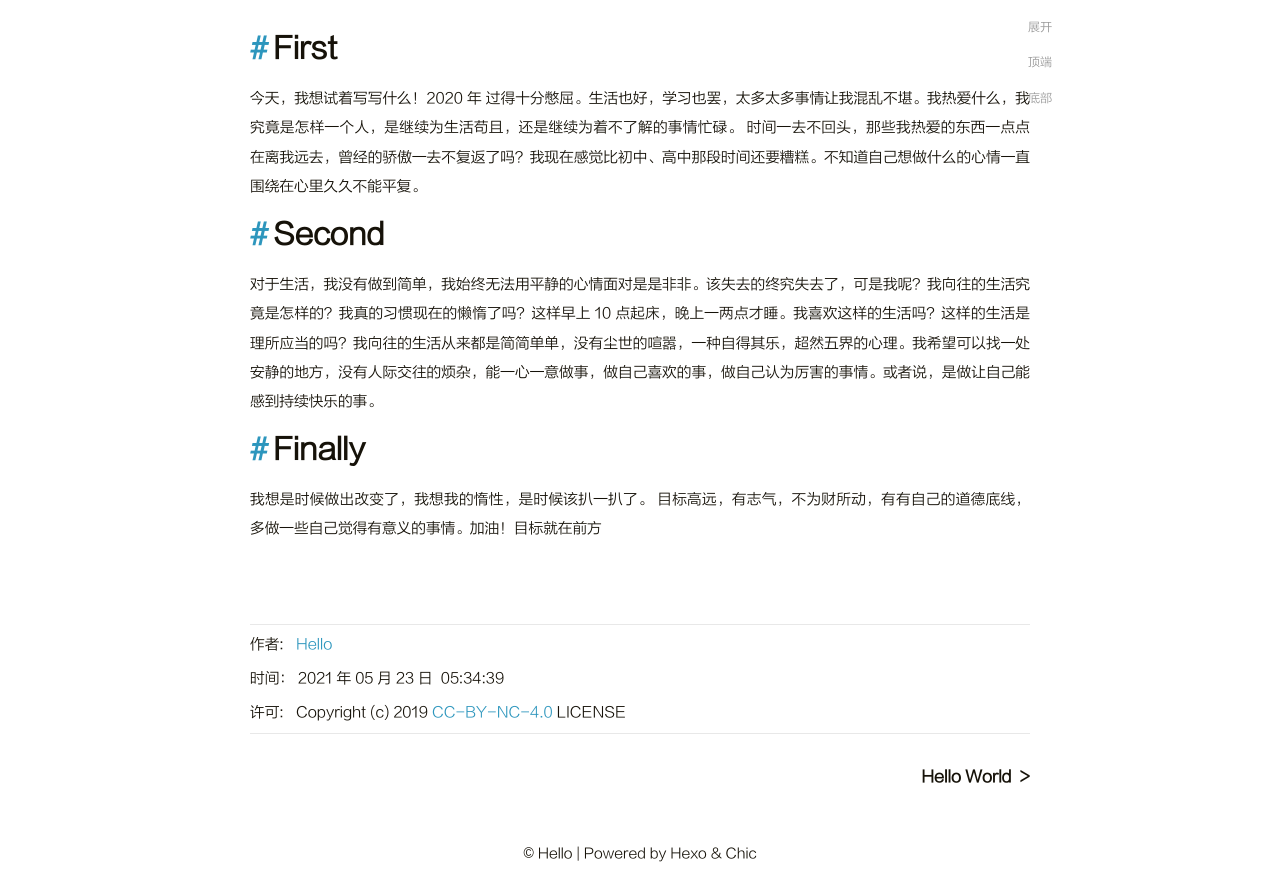
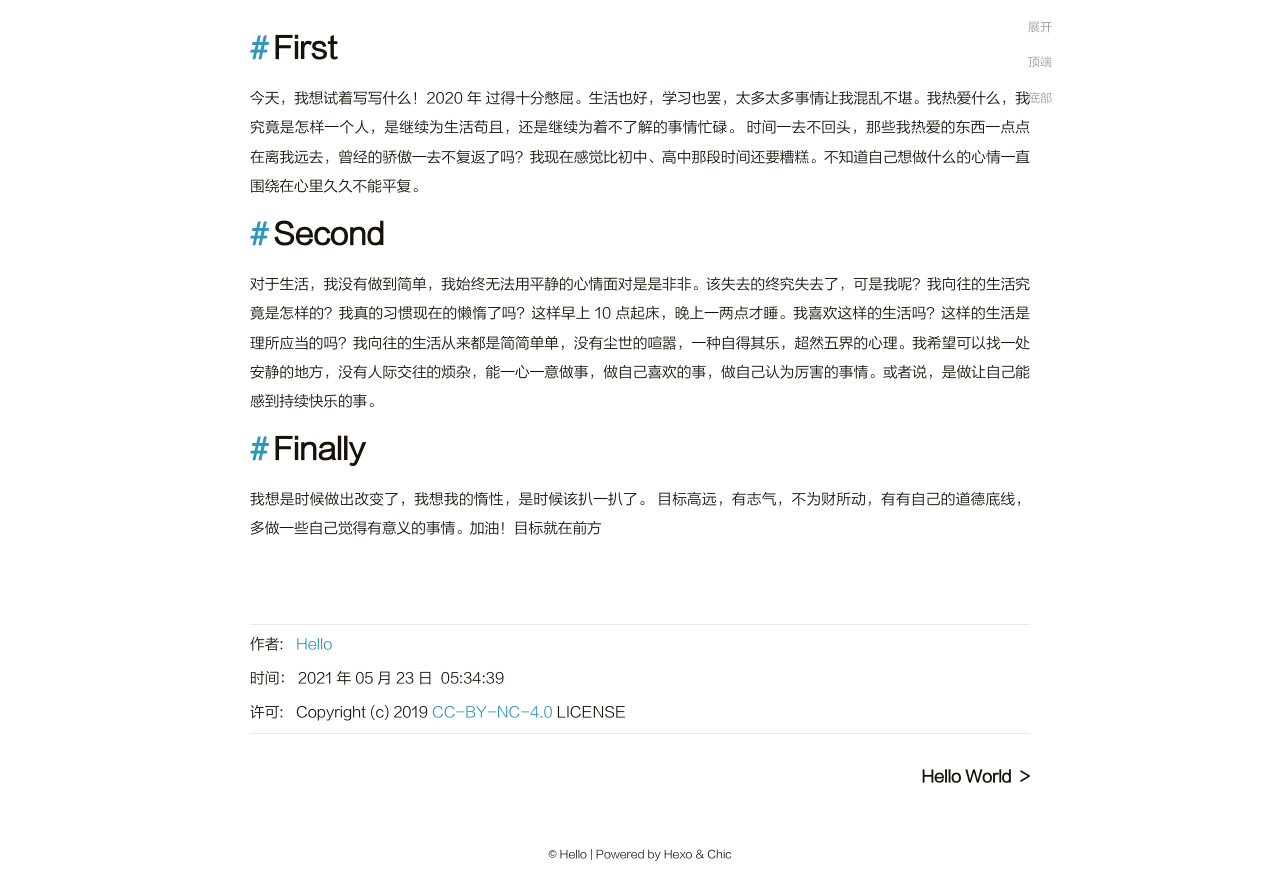
Before and after one commit to ypmonitor/ypmonitor.github.io, a plain HTML site: page 2021/05/23/It-s-Time-To-Change/index.html in a window 1280 px wide. Shown: the part 186-1073 px from the top of the page. Drawn offline with Linux system fonts and the light colour scheme.

Commit message:
Site updated: 2021-05-23 15:18:39

```diff
--- a/2021/05/23/It-s-Time-To-Change/index.html
+++ b/2021/05/23/It-s-Time-To-Change/index.html
@@ -292,7 +292,7 @@
         </div>
         <footer id="footer" class="footer">
     <div class="copyright">
-        <span style="font-size: 14px;">© Hello | Powered by <a href="https://hexo.io" target="_blank">Hexo</a> & <a href="https://github.com/Siricee/hexo-theme-Chic" target="_blank">Chic</a></span>
+        <span style="font-size: 11px;">© Hello | Powered by <a href="https://hexo.io" target="_blank">Hexo</a> & <a href="https://github.com/Siricee/hexo-theme-Chic" target="_blank">Chic</a></span>
     </div>
 </footer>
 
```
Also changed, not shown: 2021/05/23/hello-world/index.html (+1 -1 lines), about/index.html (+1 -1 lines), archives/2021/05/index.html (+1 -1 lines), archives/2021/index.html (+1 -1 lines), archives/index.html (+1 -1 lines), categories/感悟/index.html (+1 -1 lines), category/index.html (+1 -1 lines), index.html (+1 -1 lines), tag/index.html (+1 -1 lines), tags/人生/index.html (+1 -1 lines), tags/生活/index.html (+1 -1 lines).
